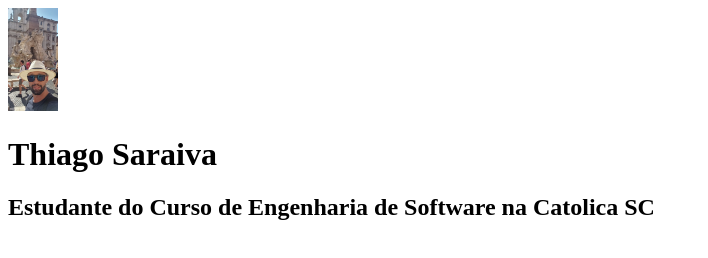
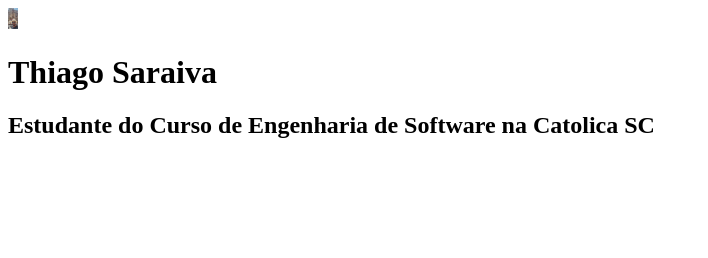
Before and after one commit to Thisaraiva/site-pessoal, a plain HTML site: page index.html in a window 1280 px wide. Shown: the whole page, without its empty margins (0-708 px from the left). Drawn offline with Linux system fonts and the light colour scheme.

Commit message:
alterar tamanho da foto

```diff
--- a/index.html
+++ b/index.html
@@ -7,7 +7,7 @@
     <title>Thiago Saraiva</title>
 </head>
 <body>
-<img src="Thiago Teste.jpg" width="50" alt="Foto Pessoal">
+<img src="Thiago Teste.jpg" width="10" alt="Foto Pessoal">
 <h1>Thiago Saraiva</h1>
 <h2>Estudante do Curso de Engenharia de Software na Catolica SC</h2>
 </body>
```
Also changed, not shown: 1 other file.
